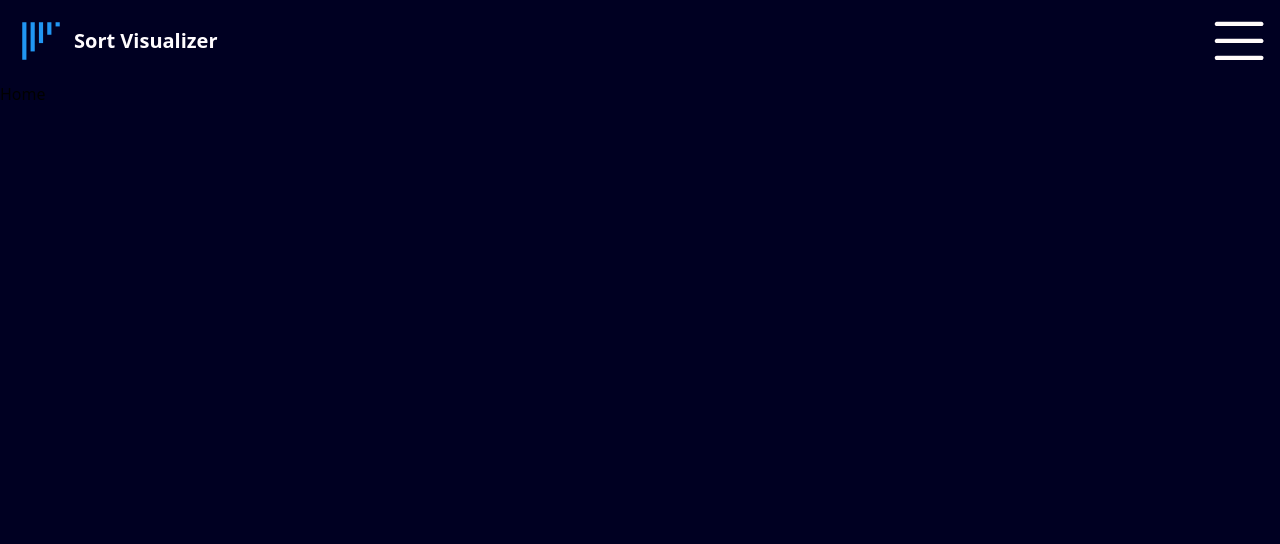
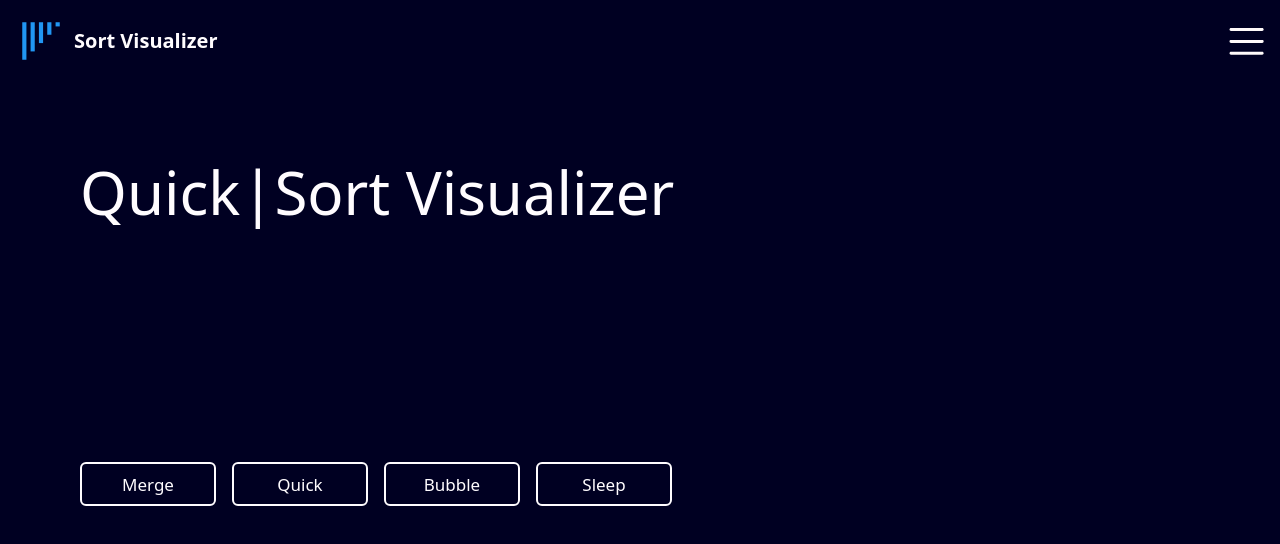
Before and after one commit to Abdirazak140/Sorting_Visualizer, a React (Create React App) app in the folder my-app/: page / in a window 1280 px wide. Shown: the top 544 px of the page. Built offline with nearby package versions, Linux system fonts and the light colour scheme.

Commit message:
updated home page, created merge sort page

```diff
--- a/my-app/package.json
+++ b/my-app/package.json
@@ -11,6 +11,7 @@
     "react-icons": "^5.2.1",
     "react-router-dom": "^6.25.1",
     "react-scripts": "5.0.1",
+    "typewriter-effect": "^2.21.0",
     "web-vitals": "^2.1.4"
   },
   "scripts": {
--- a/my-app/src/App.js
+++ b/my-app/src/App.js
@@ -1,6 +1,7 @@
 import { BrowserRouter, Routes, Route} from "react-router-dom";
 import Home from "./pages/home";
 import Navbar from "./components/navbar";
+import MergeSort from "./pages/sorts/merge_sort";
 
 function App() {
   return (
@@ -9,6 +10,7 @@ function App() {
       <BrowserRouter>
         <Routes>
             <Route path="/" element={<Home/>}/>
+            <Route path="/merge-sort" element={<MergeSort/>}/>
         </Routes>
       </BrowserRouter>
     </div>
--- a/my-app/src/components/navbar.jsx
+++ b/my-app/src/components/navbar.jsx
@@ -17,7 +17,7 @@ export default function Navbar() {
                 <IconContext.Provider
                     value={{ color: 'snow'}}
                 >
-                    <SlMenu size={50} className="" />
+                    <SlMenu size={35} className="" />
                 </IconContext.Provider>
             </div>
         </nav>
--- a/my-app/src/index.css
+++ b/my-app/src/index.css
@@ -7,3 +7,51 @@
   padding: 0;
   box-sizing: border-box;
 }
+
+.options {
+  --color: #FFFCFF;
+  font-family: inherit;
+  display: inline-block;
+  width: 8em;
+  height: 2.6em;
+  line-height: 2.5em;
+  position: relative;
+  overflow: hidden;
+  border: 2px solid var(--color);
+  transition: color .5s;
+  z-index: 1;
+  font-size: 17px;
+  border-radius: 6px;
+  font-weight: 500;
+  color: var(--color);
+}
+
+.options:before {
+  content: "";
+  position: absolute;
+  z-index: -1;
+  background: var(--color);
+  height: 150px;
+  width: 200px;
+  border-radius: 50%;
+}
+
+.options:hover {
+  color: black;
+}
+
+.options:before {
+  top: 100%;
+  left: 100%;
+  transition: all .7s;
+}
+
+.options:hover:before {
+  top: -30px;
+  left: -30px;
+}
+
+.options:active:before {
+  background: #7e78d2;
+  transition: background 0s;
+}
--- a/my-app/src/pages/home.jsx
+++ b/my-app/src/pages/home.jsx
@@ -1,7 +1,25 @@
-export default function Home(){
-    return(
-        <div className="w-screen h-screen bg-davy-gray">
-            Home
+import { Link } from 'react-router-dom';
+import Typewriter from 'typewriter-effect';
+
+export default function Home() {
+    return (
+        <div className="w-screen h-screen  pt-20 px-20 flex flex-col bg-davy-gray">
+            <div className='text-snow text-6xl flex flex-row items-center'>
+                <Typewriter
+                    options={{
+                        strings: ['Merge', 'Quick', 'Bubble', 'Sleep', 'Miracle'],
+                        autoStart: true,
+                        loop: true,
+                    }}
+                />
+                <span>Sort Visualizer</span>
+            </div>
+            <div className='text-snow flex flex-row items-center mt-60 text-lg space-x-4'>
+                <Link to="/merge-sort" className='options text-center'>Merge</Link>
+                <Link className='options text-center'>Quick</Link>
+                <Link className='options text-center'>Bubble</Link>
+                <Link className='options text-center'>Sleep</Link>
+            </div>
         </div>
     )
 }
--- /dev/null
+++ b/my-app/src/pages/sorts/merge_sort.jsx
@@ -0,0 +1,36 @@
+import { useState } from "react"
+import ReactDOM from "react-dom"
+
+export default function MergeSort() {
+    const [sampleSize, setSampleSize] = useState(100)
+    const [samples, setSamples] = useState(null)
+
+    function generateSamples(){
+        console.log("Size:", sampleSize)
+
+        const samples = Array.from({length: sampleSize}, () => Math.floor(Math.random() * sampleSize))
+        setSamples(samples)
+
+        console.log(samples)
+    }
+
+    function handleSampleSizeChange(event) {
+        setSampleSize(Number(event.target.value))
+    }
+
+    return (
+        <div className="w-screen h-screen pt-10 px-20 flex flex-col bg-davy-gray">
+            <div className='text-snow text-4xl flex flex-row items-center'>
+                <span>Merge Sort</span>
+            </div>
+            <div id="root" className="bg-snow w-6/8 h-100 mt-6">
+
+            </div>
+            <div className="flex flex-row mt-4 space-x-4 mb-20">
+                <input type="number" id="samples" name="samples" min={1} max={1000} value={sampleSize} onChange={handleSampleSizeChange}/>
+                <button className='options text-center' onClick={generateSamples}>Generate</button>
+                <button className='options text-center'>Shuffle</button>
+            </div>
+        </div>
+    )
+}
--- a/my-app/tailwind.config.js
+++ b/my-app/tailwind.config.js
@@ -4,12 +4,16 @@ module.exports = {
     "./src/**/*.{js,jsx,ts,tsx}",
   ],
   theme: {
-    extend: {},
-    colors: {
-      "ash-gray": "#CBD4C2",
-      "davy-gray": "#000022",
-      "snow": "#FFFCFF"
-    }
+    extend: {
+      height: {
+        "100": "500px"
+      },
+      colors: {
+        "ash-gray": "#7E78D2",
+        "davy-gray": "#000022",
+        "snow": "#FFFCFF"
+      },
+    },
   },
   plugins: [],
 }
```
Also changed, not shown: 1 other file (tests, documents, lock files or other folders).
